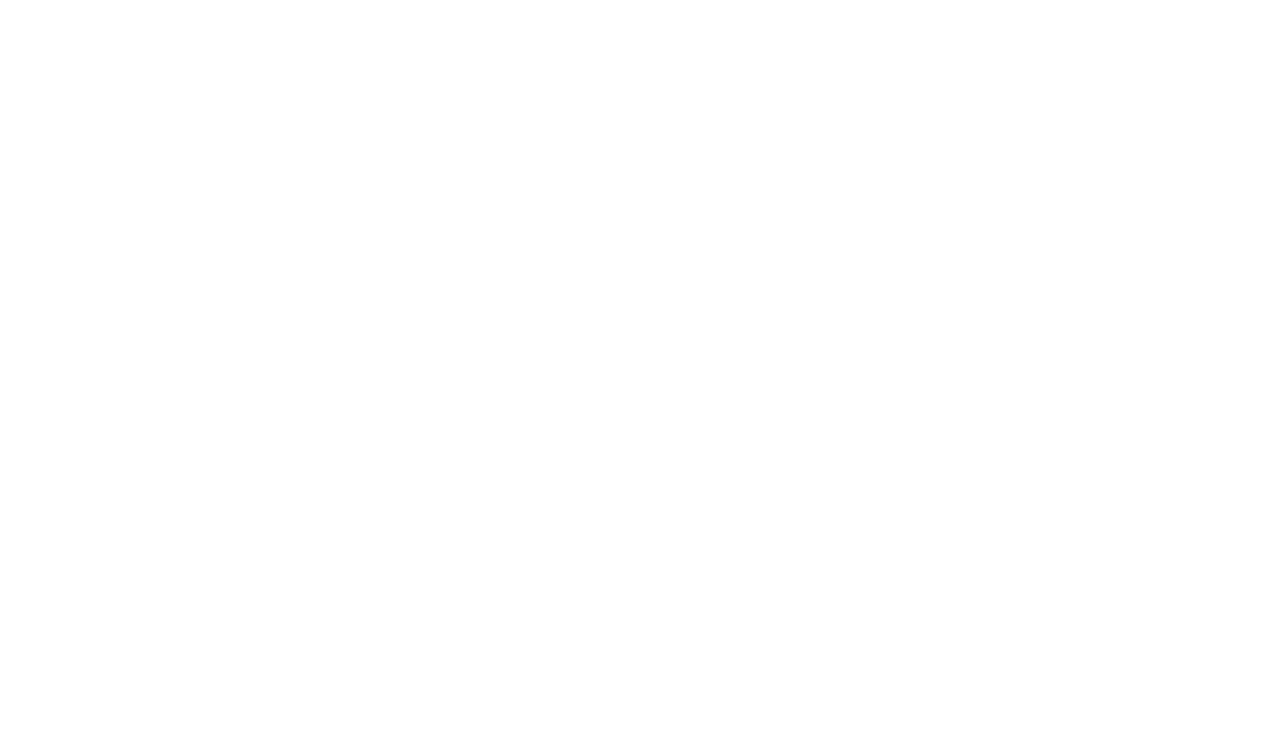
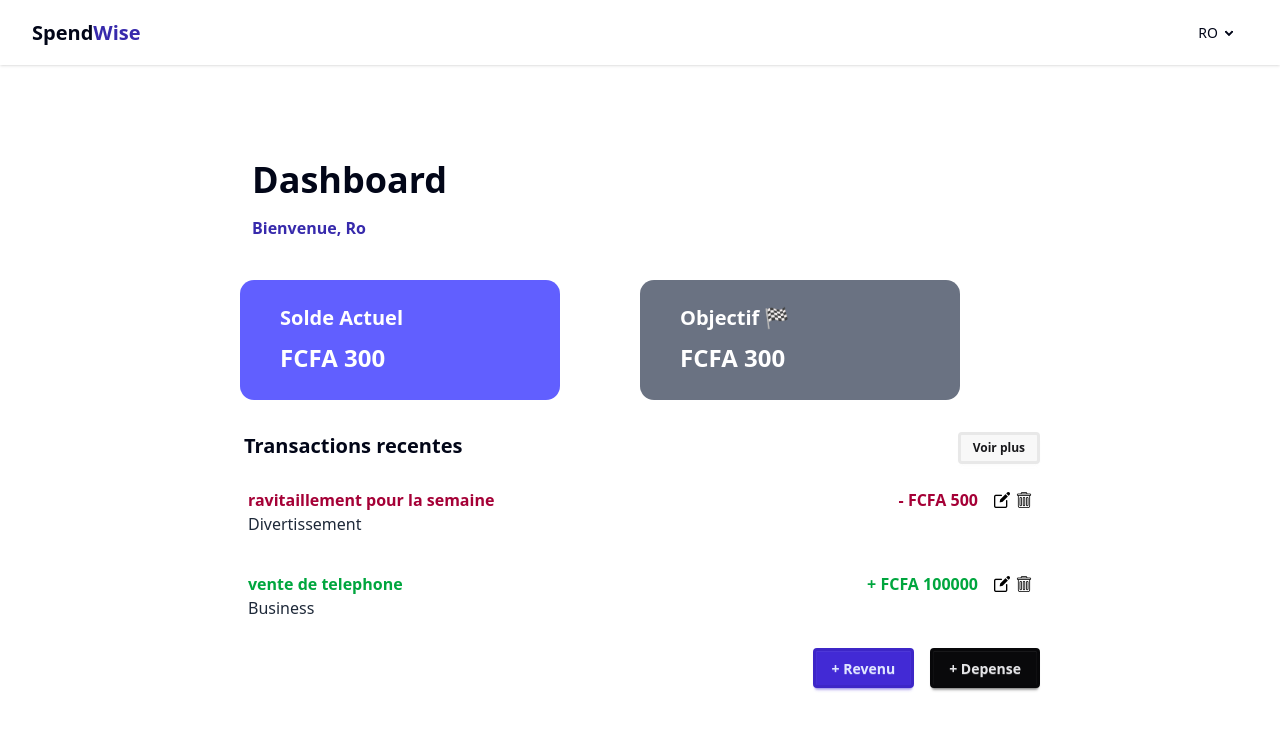
Before and after one commit to lomedigitalschool/spendWiseFront, a React (Vite) app: page /dashboard in a window 1280 px wide. Before the commit this address had no page. Shown: the top 730 px of the page. Built offline with nearby package versions, Linux system fonts and the light colour scheme.

Commit message:
merge of auth and other pages

```diff
--- a/src/App.jsx
+++ b/src/App.jsx
@@ -3,16 +3,16 @@ import "./App.css";
 import { Routes, Route } from "react-router-dom";
 import Dashboard from "./pages/Dashboard";
 import Transactions from "./pages/Transactions";
-import Login from './pages/Login'
-import Register from './pages/Register'
+import Login from "./pages/Login";
+import Register from "./pages/Register";
 
 function App() {
   return (
     <>
       <Routes>
-        <Route path="/" element={<Login/>} />
+        <Route path="/" element={<Login />} />
         <Route path="/Register" element={<Register />} />
-        <Route path="/" element={<Dashboard />} />
+        <Route path="/dashboard" element={<Dashboard />} />
         <Route path="/transactions" element={<Transactions />} />
       </Routes>
     </>
--- a/src/components/Nav.jsx
+++ b/src/components/Nav.jsx
@@ -6,7 +6,7 @@ export default function Nav() {
     <>
       <div className="navbar bg-base-100 shadow-sm px-8">
         <div className="flex-1">
-          <Link to="/" className="cursor-pointer text-xl font-black">
+          <Link to="/dashboard" className="cursor-pointer text-xl font-black">
             Spend<span className="text-indigo-800">Wise</span>
           </Link>
         </div>
--- a/src/main.jsx
+++ b/src/main.jsx
@@ -3,11 +3,13 @@ import { createRoot } from "react-dom/client";
 import { BrowserRouter as Router } from "react-router-dom";
 import "./index.css";
 import App from "./App.jsx";
+import { Toaster } from "react-hot-toast";
 
 createRoot(document.getElementById("root")).render(
   <StrictMode>
     <Router>
       <App />
+      <Toaster position="top-center" reverseOrder={false} />
     </Router>
   </StrictMode>
 );
```
Also changed, not shown: package.json (+1 -12 lines), 1 other file (tests, documents, lock files or other folders).
